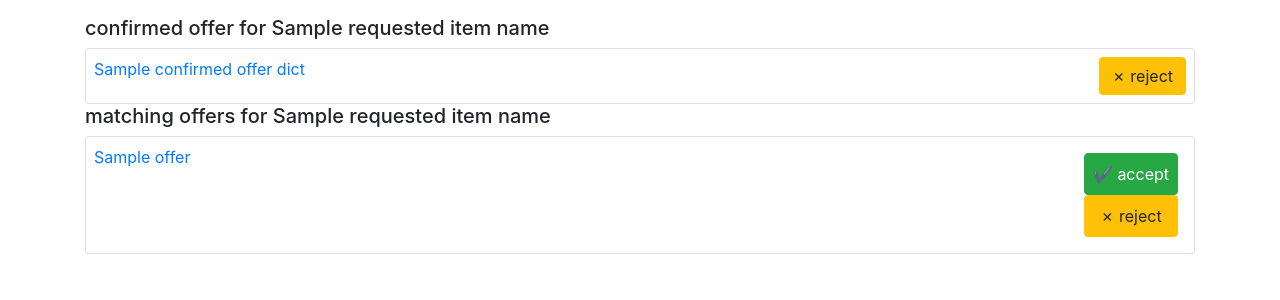
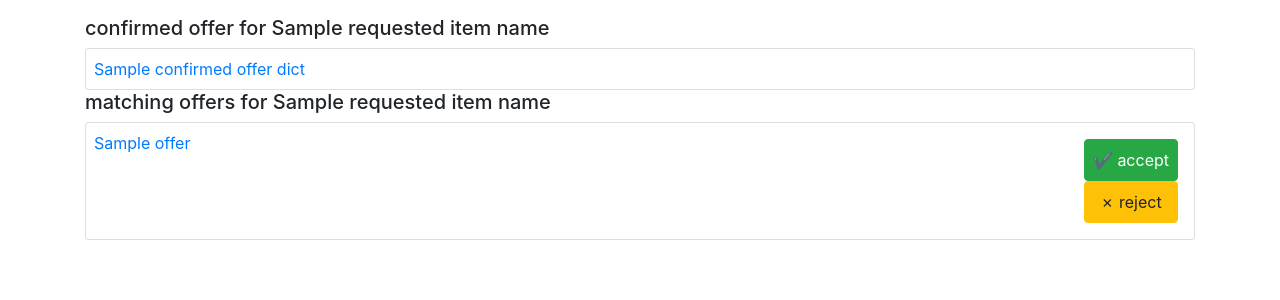
Before and after one commit to circius/mabd-flask, a Flask app: template src/mabd/flask_interface/templates/matching_offers.html in a window 1280 px wide. Shown: the part 104-404 px from the top of the page. Run offline with Flask 2, Linux system fonts and the light colour scheme; the template is opened without the code that fills it: most values are stand-ins (such as "Sample title", 1, 10 or a date in 2020); parts of the project's set-up code (start-up, migrations or seed data) failed here and were passed over; some libraries are stand-ins or nearby versions.

Commit message:
eliminated option to "reject" a confirmed offer to dodge a bug

```diff
--- a/src/mabd/flask_interface/templates/matching_offers.html
+++ b/src/mabd/flask_interface/templates/matching_offers.html
@@ -15,11 +15,6 @@
         <a href="{{ url_for('user.matching_offer_details', request_id=request_id, offer_number=confirmed_offer_dict['offer_number']) }}">
           {{confirmed_offer_dict['item_name']}}
         </a>
-        <div>
-          <a class="btn btn-warning" href="{{ url_for('user.matching_offer_perform_action', request_id=request_id, offer_number=confirmed_offer_dict['offer_number'], action="reject")}}">
-            ✗ reject
-          </a>
-        </div>
       </li>
     </ul>
   {% endif %}
```
